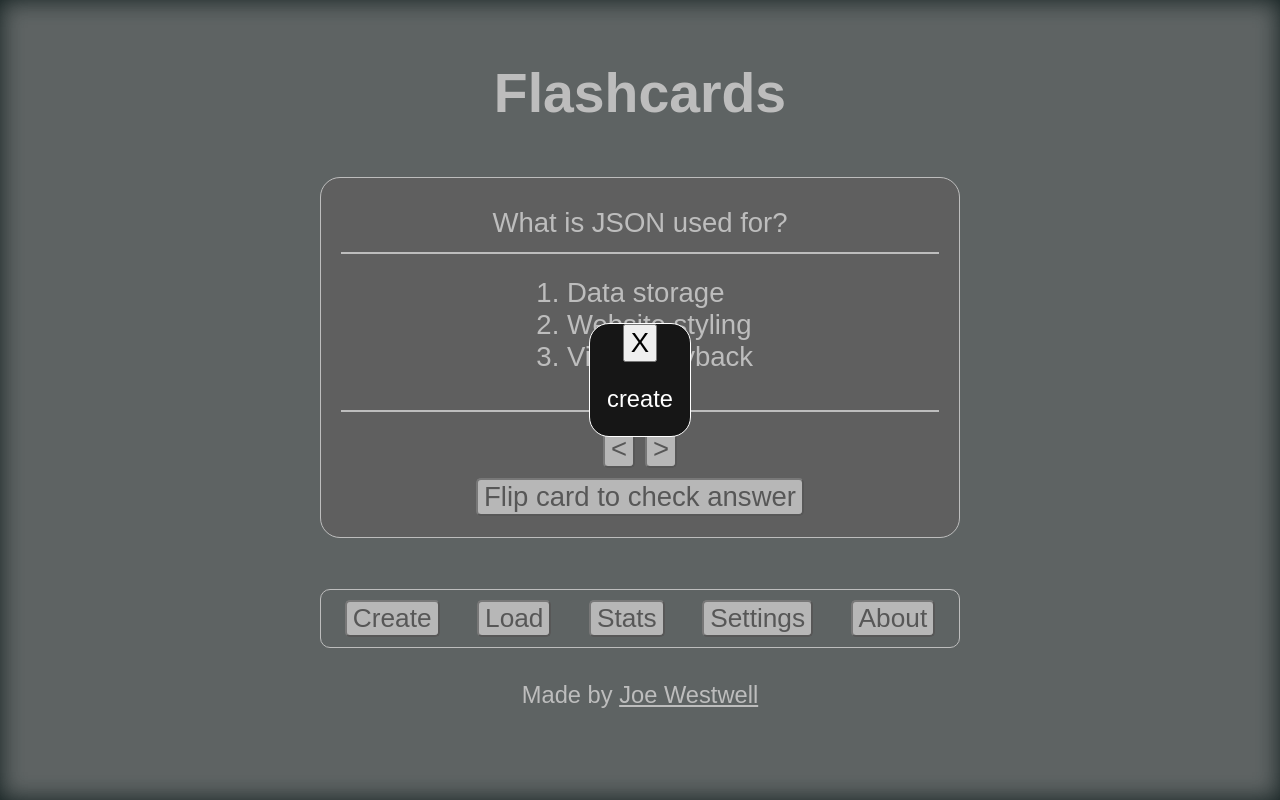
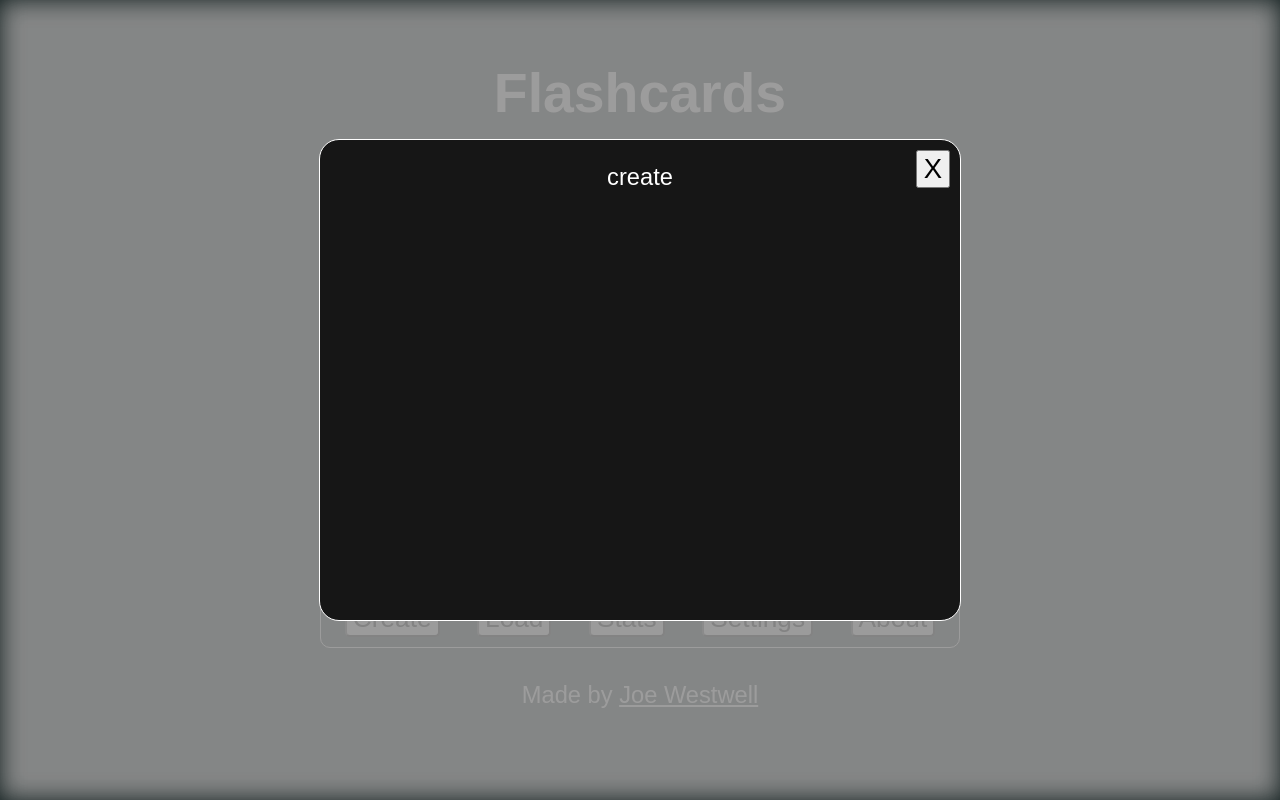
Before and after one commit to J-Wll/flashcards, a React (Vite) app: page / in a window 1280 px wide. Both pictures are taken after a click on the button "Create". Built offline with nearby package versions, Linux system fonts and the light colour scheme.

Commit message:
Added more styling for overlay elements

```diff
--- a/src/css/OverlayWindow.css
+++ b/src/css/OverlayWindow.css
@@ -1,8 +1,8 @@
 .overlay-window{
-    /* visibility: hidden; */
     z-index: 2;
     position: absolute;
-    width: 100px;
+    min-width: 50%;
+    min-height: 60%;
     background-color: rgb(22, 22, 22);
     border: 1px solid white;
     border-radius: 20px;
@@ -10,7 +10,6 @@
 }
 
 .background-blur{
-    /* visibility: hidden; */
     z-index: 1;
     position: absolute;
     top: 0;
@@ -18,6 +17,13 @@
     height: 100vh;
     box-sizing: border-box;
     background-color: rgb(146, 146, 146);
-    opacity: 60%;
+    opacity: 90%;
     filter: blur(12px);
 }
+
+.overlay-close{
+    position: absolute;
+    top: 0;
+    right: 0;
+    margin: 10px;
+}
```
